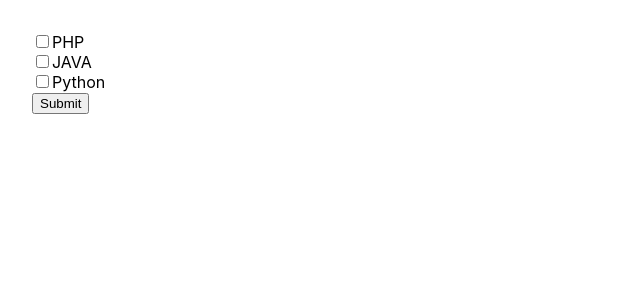
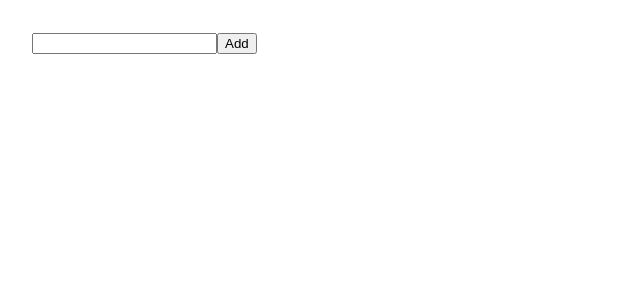
Before and after one commit to TungPham01/react_tiktok_f8, a React (Create React App) app: page / in a window 1280 px wide. Shown: the top 300 px of the page, without its empty margins (0-640 px from the left). Built offline with nearby package versions, Linux system fonts and the light colour scheme.

Commit message:
todo list example use state

```diff
--- a/src/App.js
+++ b/src/App.js
@@ -1,51 +1,41 @@
 import { useState } from "react";
 
-const courses = [
-  {
-    id: 1,
-    name: "PHP",
-  },
-  {
-    id: 2,
-    name: "JAVA",
-  },
-  {
-    id: 3,
-    name: "Python",
-  },
-];
 function App() {
-  const [checked, setChecked] = useState([]);
 
-  console.log(checked);
+  const [work, setWork] = useState('');
+  const [works, setWorks] = useState(() => {
+    const getJobByStorage = JSON.parse(localStorage.getItem('jobs'))
 
-  const handleChecked = (id) => {
-    if (checked.includes(id)) {
-      setChecked(checked.filter((item) => {
-        return item !== id;
-      }));
-    } else {
-      setChecked([...checked, id]);
-    }
+    return getJobByStorage ?? []
+  });
+
+  const handleAdd = () => {
+    setWorks(prev => {
+      const newJobs = [...prev, work]
+      const jsonJobs = JSON.stringify(newJobs)
+      localStorage.setItem('jobs', jsonJobs)
+
+      return newJobs
+    })
+    setWork('')
   };
-
-  const handleSubmit = () => {
-    console.log({ids: checked})
-  }
 
   return (
     <div style={{ padding: 32 }}>
-      {courses.map((course) => (
-        <div key={course.id}>
-          <input
-            type="checkbox"
-            checked={checked.includes(course.id)}
-            onChange={() => handleChecked(course.id)}
-          />
-          {course.name}
-        </div>
-      ))}
-      <button onClick={handleSubmit}>Submit</button>
+      <input
+        value = {work}
+        onChange={(e) => setWork(e.target.value)}
+      />
+      <button onClick={() => handleAdd()}>Add</button>
+      <ul>
+        {works && works.length > 0 &&
+          works.map((workItem,index) => {
+            return (
+              <li key={index}>{workItem}</li>
+            )
+          })
+        }
+        </ul>
     </div>
   );
 }
```
